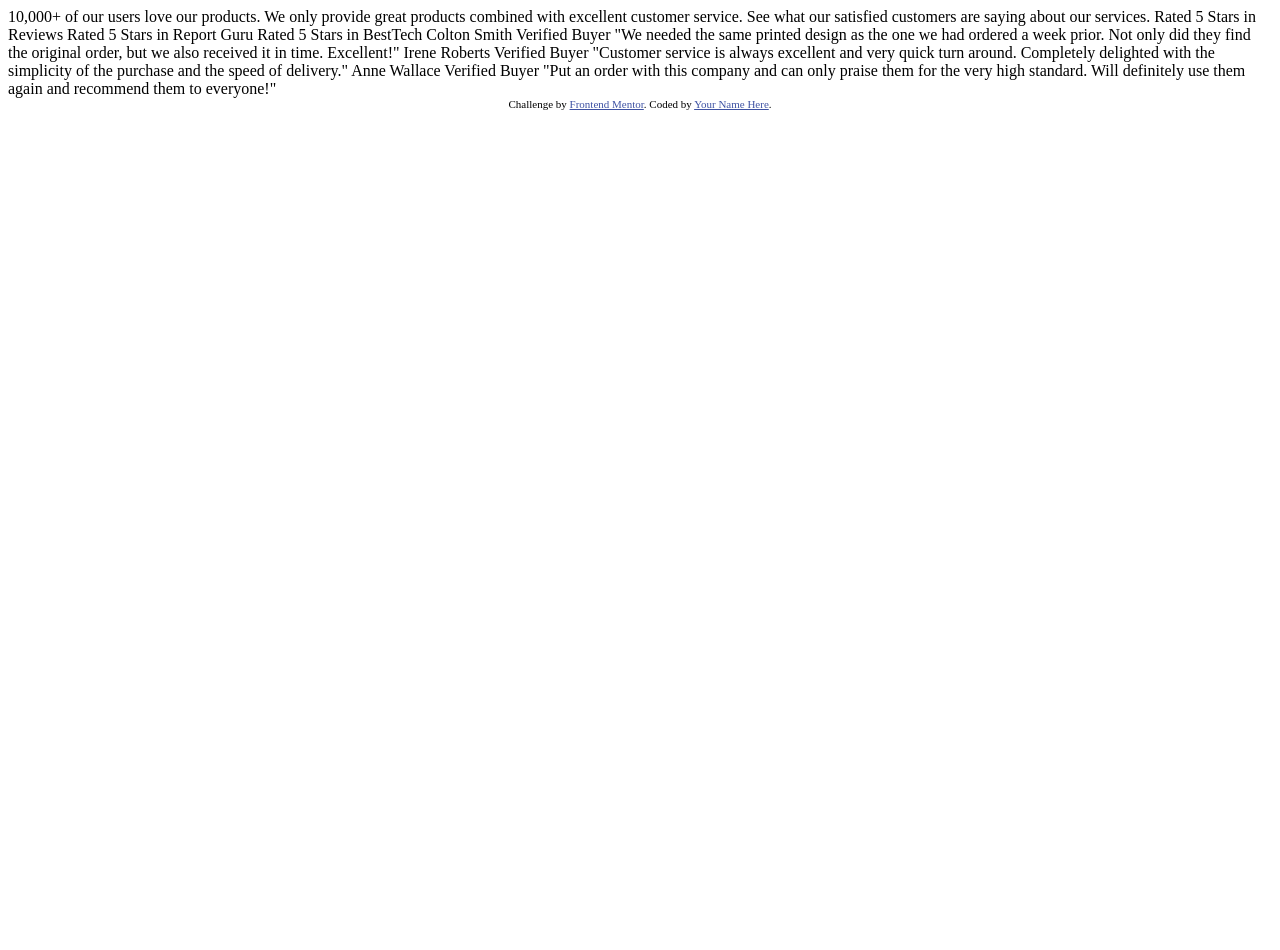
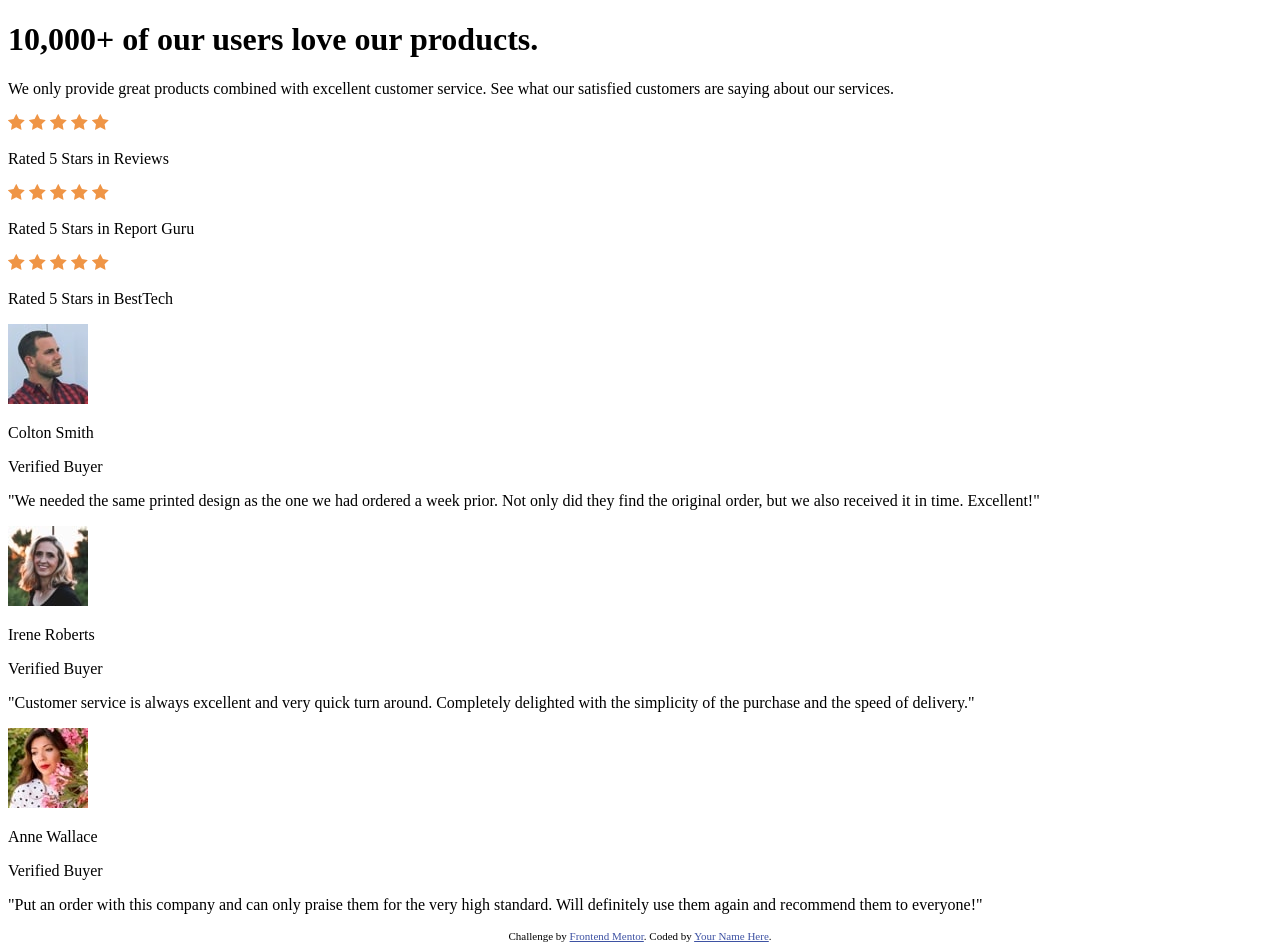
Before and after one commit to SanjayB06/social-proof-section, a plain HTML site: page index.html in a window 1280 px wide. Before the commit the page ends 800 px from the top, so only its background shows below. Drawn offline with Linux system fonts and the light colour scheme.

Commit message:
html markup

```diff
--- a/index.html
+++ b/index.html
@@ -26,31 +26,81 @@
     </style>
   </head>
   <body>
-    10,000+ of our users love our products.
-
-    We only provide great products combined with excellent customer service.
-    See what our satisfied customers are saying about our services.
-
-    Rated 5 Stars in Reviews
-    Rated 5 Stars in Report Guru
-    Rated 5 Stars in BestTech
-
-    Colton Smith
-    Verified Buyer
-    "We needed the same printed design as the one we had ordered a week prior.
-    Not only did they find the original order, but we also received it in time.
-    Excellent!"
-
-    Irene Roberts
-    Verified Buyer
-    "Customer service is always excellent and very quick turn around. Completely
-    delighted with the simplicity of the purchase and the speed of delivery."
-
-    Anne Wallace
-    Verified Buyer
-    "Put an order with this company and can only praise them for the very high
-    standard. Will definitely use them again and recommend them to everyone!"
-
+    <div class="container">
+      <div class="hero">
+        <h1>10,000+ of our users love our products.</h1>
+        <p>We only provide great products combined with excellent customer service.
+          See what our satisfied customers are saying about our services.</p>
+      </div>
+      <div class="stars">
+        <div class="star-review">
+          <div class="star-pics">
+            <img src="images/icon-star.svg" alt="picture of a star" class="star">
+            <img src="images/icon-star.svg" alt="picture of a star" class="star">
+            <img src="images/icon-star.svg" alt="picture of a star" class="star">
+            <img src="images/icon-star.svg" alt="picture of a star" class="star">
+            <img src="images/icon-star.svg" alt="picture of a star" class="star">
+          </div>
+          <p class="star-description">Rated 5 Stars in Reviews</p>
+        </div>
+        <div class="star-review">
+          <div class="star-pics">
+            <img src="images/icon-star.svg" alt="picture of a star" class="star">
+            <img src="images/icon-star.svg" alt="picture of a star" class="star">
+            <img src="images/icon-star.svg" alt="picture of a star" class="star">
+            <img src="images/icon-star.svg" alt="picture of a star" class="star">
+            <img src="images/icon-star.svg" alt="picture of a star" class="star">
+          </div>
+          <p class="star-description">Rated 5 Stars in Report Guru</p>
+        </div>
+        <div class="star-review">
+          <div class="star-pics">
+            <img src="images/icon-star.svg" alt="picture of a star" class="star">
+            <img src="images/icon-star.svg" alt="picture of a star" class="star">
+            <img src="images/icon-star.svg" alt="picture of a star" class="star">
+            <img src="images/icon-star.svg" alt="picture of a star" class="star">
+            <img src="images/icon-star.svg" alt="picture of a star" class="star">
+          </div>
+          <p class="star-description">Rated 5 Stars in BestTech</p>
+        </div>
+      </div>
+      <div class="reviews">
+        <div class="review">
+          <div class="user-info">
+            <img src="images/image-colton.jpg" alt="Colton Smith Picture" class="user-pic">
+            <p>Colton Smith</p>
+            <p class="verified">Verified Buyer</p>
+          </div>
+          <div class="message">
+            <p>"We needed the same printed design as the one we had ordered a week prior.
+              Not only did they find the original order, but we also received it in time.
+              Excellent!"</p>
+          </div>
+        </div>
+        <div class="review">
+          <div class="user-info">
+            <img src="images/image-irene.jpg" alt="Irene Roberts Picture" class="user-pic">
+            <p>Irene Roberts</p>
+            <p class="verified">Verified Buyer</p>
+          </div>
+          <div class="message">
+            <p>"Customer service is always excellent and very quick turn around. Completely
+              delighted with the simplicity of the purchase and the speed of delivery."</p>
+          </div>
+        </div>
+        <div class="review">
+          <div class="user-info">
+            <img src="images/image-anne.jpg" alt="Anne Wallace Picture" class="user-pic">
+            <p>Anne Wallace</p>
+            <p class="verified">Verified Buyer</p>
+          </div>
+          <div class="message">
+            <p>"Put an order with this company and can only praise them for the very high
+              standard. Will definitely use them again and recommend them to everyone!"</p>
+          </div>
+        </div>
+      </div>
+    </div>
     <div class="attribution">
       Challenge by
       <a href="https://www.frontendmentor.io?ref=challenge" target="_blank"
```
